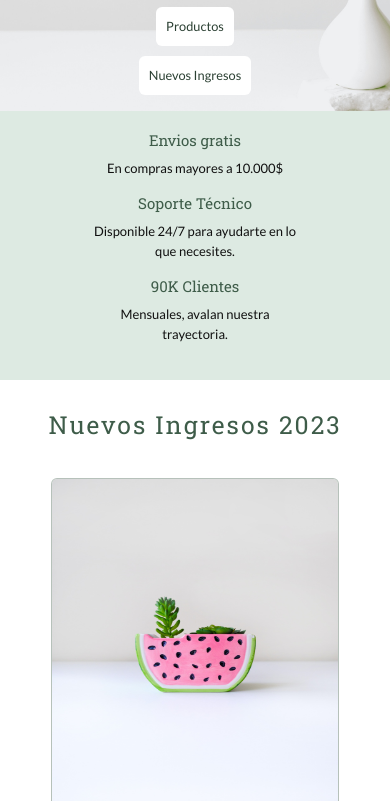
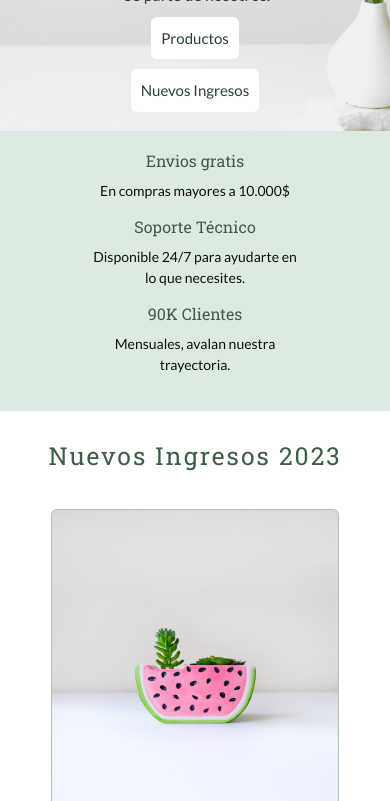
Before and after one commit to Karelisve/Proyectofinal, a website: page index.html in a window 390 px wide. Shown: the part 265-1066 px from the top of the page. Drawn offline with nearby package versions, Linux system fonts and the light colour scheme.

Commit message:
cambios banner

```diff
--- a/scss/_inicio.scss
+++ b/scss/_inicio.scss
@@ -6,7 +6,7 @@ main {
         background-size: cover;
         background-position: center;
         background-attachment: local;
-        padding: 80px 40px;
+        padding: 90px 40px;
         .row {
             div {
                 .titulo-banner {
@@ -103,10 +103,10 @@ main {
             .info {
                 div {
                     h2 {
-                        font-size: 15px;
+                        font-size: 16px;
                     }
                     p {
-                        font-size: 13px;
+                        font-size: 14px;
                     }
                 }
             }
@@ -116,6 +116,6 @@ main {
 
 @media screen and (max-width: 1000px){
     .banner-link {
-        font-size: 0.8rem;
+        font-size: 15px;
     }
 }
```
Also changed, not shown: css/styles.css.
